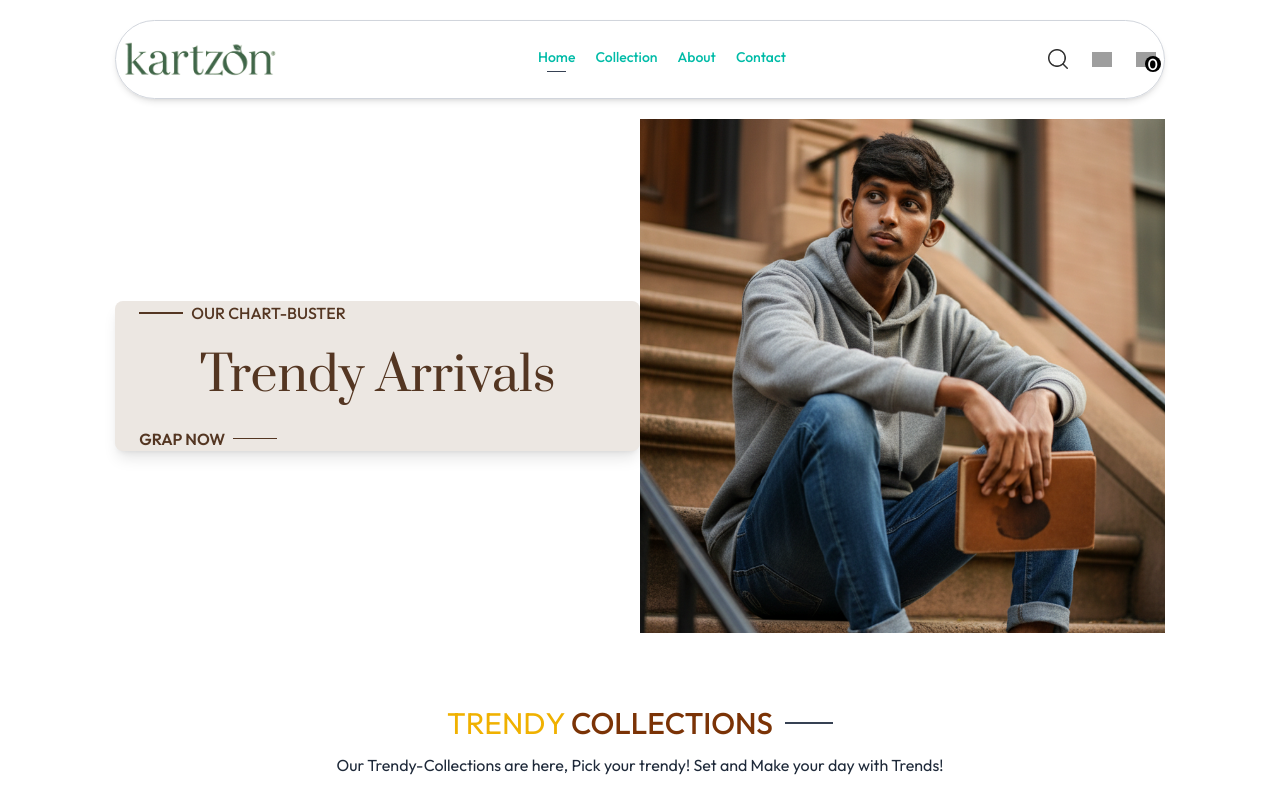
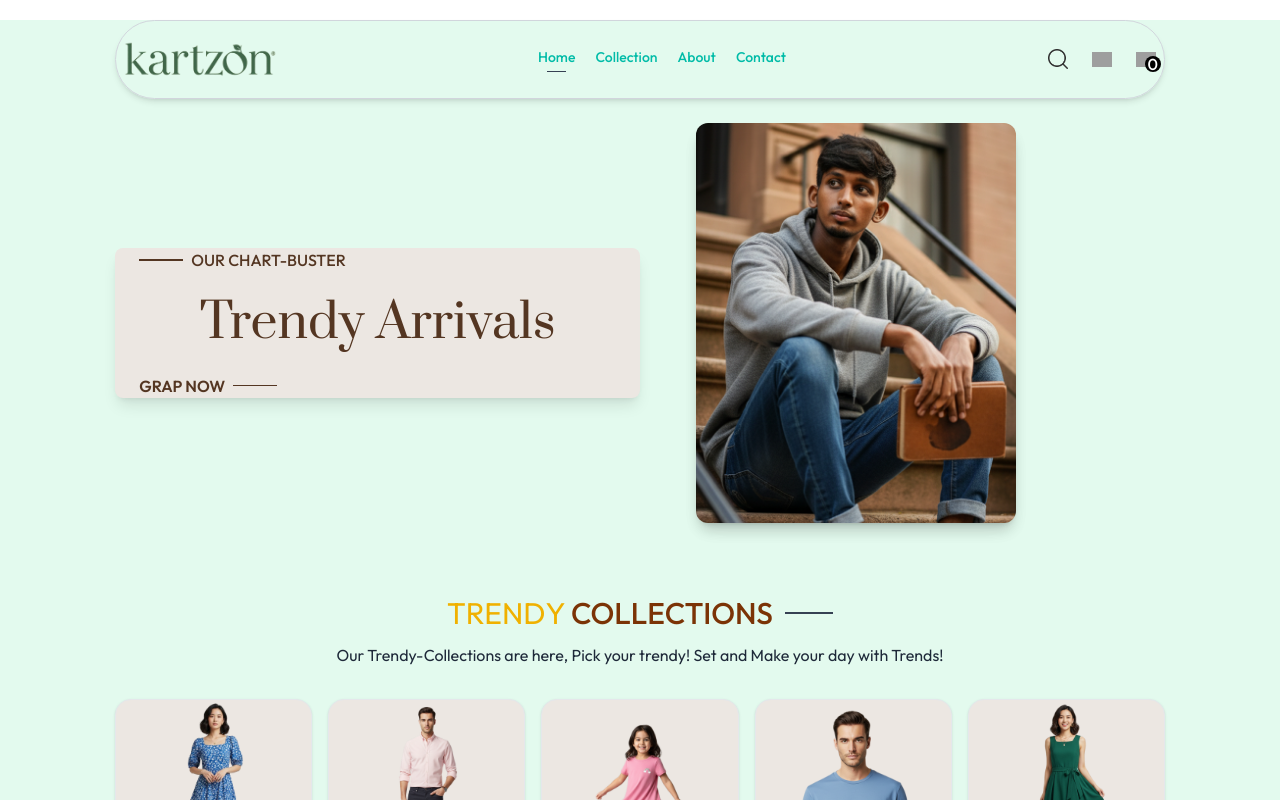
Before and after one commit to JEEVANANTHAM2021/KartZon-Website, a React (Vite) app in the folder frontend/: page / in a window 1280 px wide. Shown: the top 800 px of the page. Built offline with nearby package versions, Linux system fonts and the light colour scheme; grey boxes are pictures that could not be loaded.

Commit message:
Updated files

```diff
--- a/frontend/src/App.jsx
+++ b/frontend/src/App.jsx
@@ -20,7 +20,7 @@ import 'react-toastify/dist/ReactToastify.css';
 
 const App = () => {
   return (
-    <div className='px-4 sm:px-[5vw] md:px-[7vw] lg:px-[9vw]'>
+    <div className='px-4 sm:px-[5vw] md:px-[7vw] lg:px-[9vw] bg-[#E3FAEE]'>
      <ToastContainer />
       <Navbar />
       <SearchBar />
--- a/frontend/src/components/Hero.jsx
+++ b/frontend/src/components/Hero.jsx
@@ -3,7 +3,7 @@ import { assets } from '../assets/assets'
 
 const Hero = () => {
   return (
-    <div className='flex flex-col sm:flex-row'>
+    <div className='flex flex-col sm:flex-row gap-2 mt-6'>
       {/* Hero Left Side */}
       <div className='w-full sm:w-1/2 flex items-center justify-center py-10 sm:py-0'>
         <div className='text-[#543622] bg-[#ECE7E2] text-center bg-no-repeat shadow-lg w-200 rounded-lg px-6'>
@@ -11,7 +11,7 @@ const Hero = () => {
             <p className='w-8 md:w-11 h-[2px] bg-[#543622]'></p>
             <p className='font-medium text-sm md:text-base'>OUR CHART-BUSTER</p>
           </div>
-            <h1 className= 'prata-regular text-3xl sm:py-3 lg:text-5xl leading-relaxed'>Trendy Arrivals</h1>
+          <h1 className='prata-regular text-3xl sm:py-3 lg:text-5xl leading-relaxed'>Trendy Arrivals</h1>
           <div className='flex items-center gap-2'>
             <p className='font-semibold text-sm md:text-base'>GRAP NOW</p>
             <p className='w-8 md:w-11 h-[1px] bg-[#543622]'></p>
@@ -19,8 +19,13 @@ const Hero = () => {
         </div>
       </div>
       {/* Hero Right Side */}
-    <img className='w-full sm:w-1/2' src={assets.hero_img} alt=''/>
-
+      <div className='relative w-full max-w-xs mx-12'>
+        <div className='border border-gray-200 bg-[#ECE7E2] rounded-2xl shadow-lg h-100'>
+          <img className='absolute -top-0 left-1/2 -translate-x-1/2
+           md:w-md h-full object-cover rounded-xl shadow-lg hover:scale-105 md:hover:scale-60 transition duration-300 ease-in-out'
+            src={assets.hero_img} alt='' />
+        </div>
+      </div>
     </div>
   )
 }
```
Lines whose indentation alone changed are shown as unchanged.
